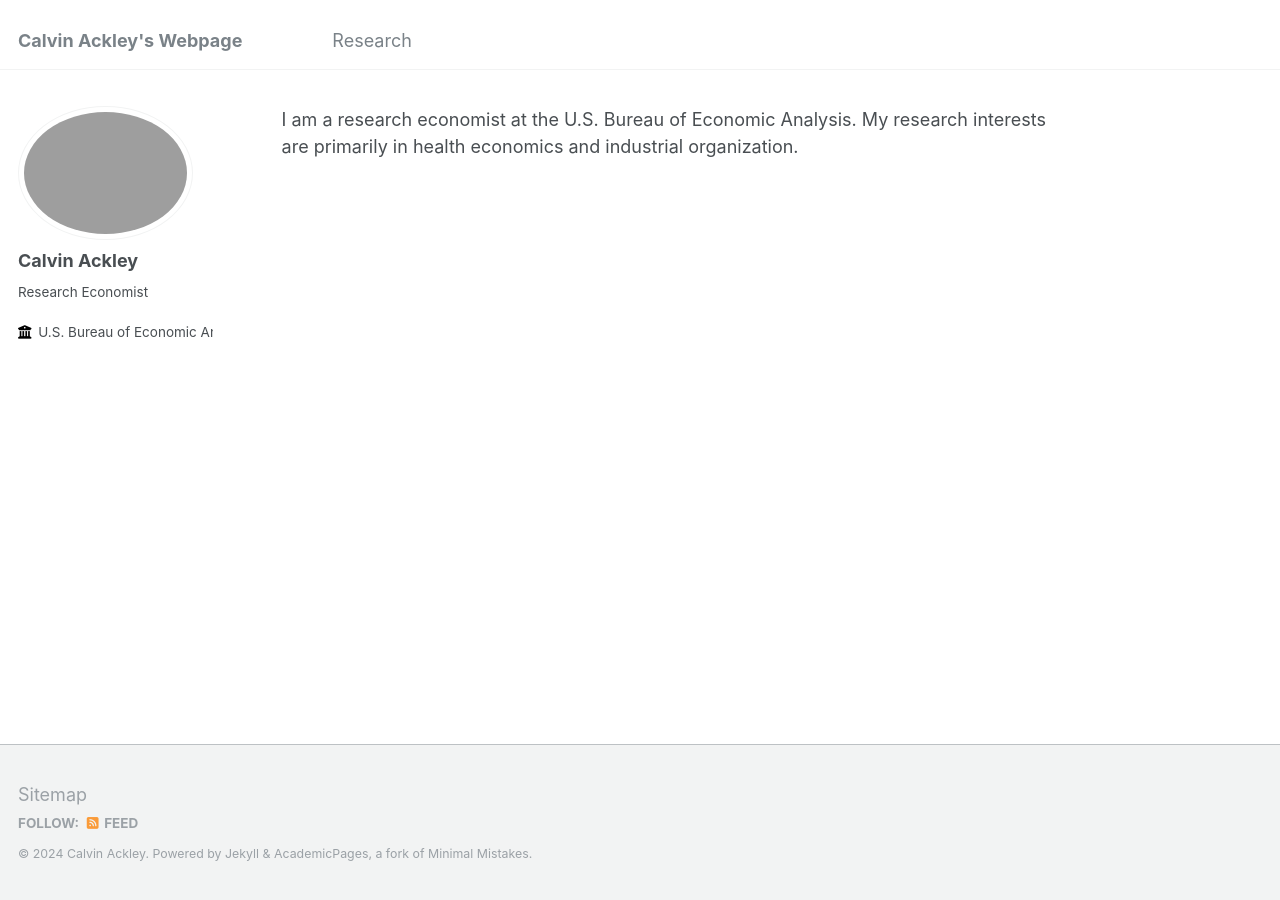
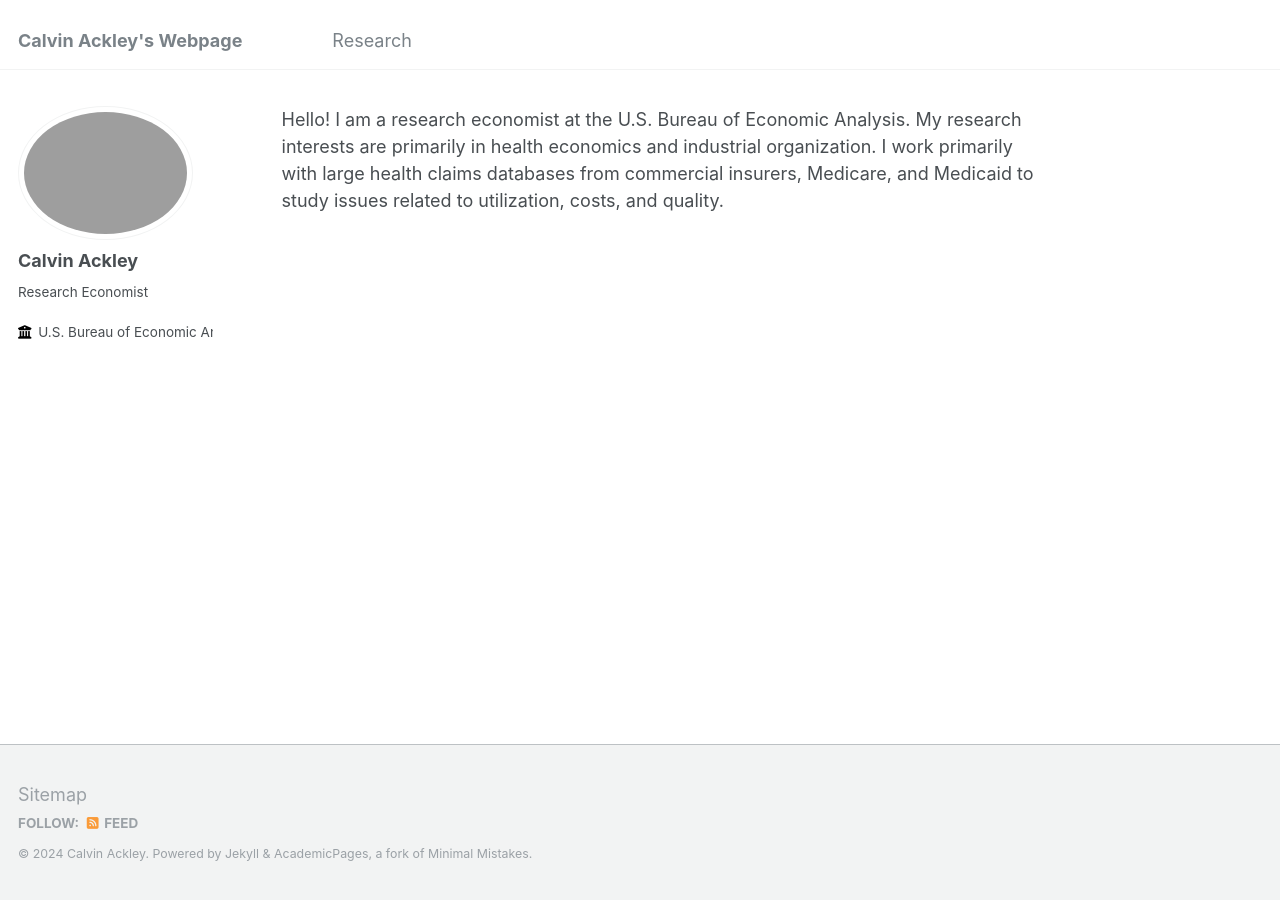
Before and after one commit to ackleycb/ackleycb.github.io, a Jekyll site: the page built from _pages/about.md, in a window 1280 px wide. Built offline with Jekyll 4.4.1, drawn with Linux system fonts in a browser that asks for light colours.

Commit message:
Update about.md

```diff
--- a/_pages/about.md
+++ b/_pages/about.md
@@ -7,4 +7,4 @@ redirect_from:
   - /about.html
 ---
 
-I am a research economist at the U.S. Bureau of Economic Analysis. My research interests are primarily in health economics and industrial organization.
+Hello! I am a research economist at the U.S. Bureau of Economic Analysis. My research interests are primarily in health economics and industrial organization. I work primarily with large health claims databases from commercial insurers, Medicare, and Medicaid to study issues related to utilization, costs, and quality.
```
